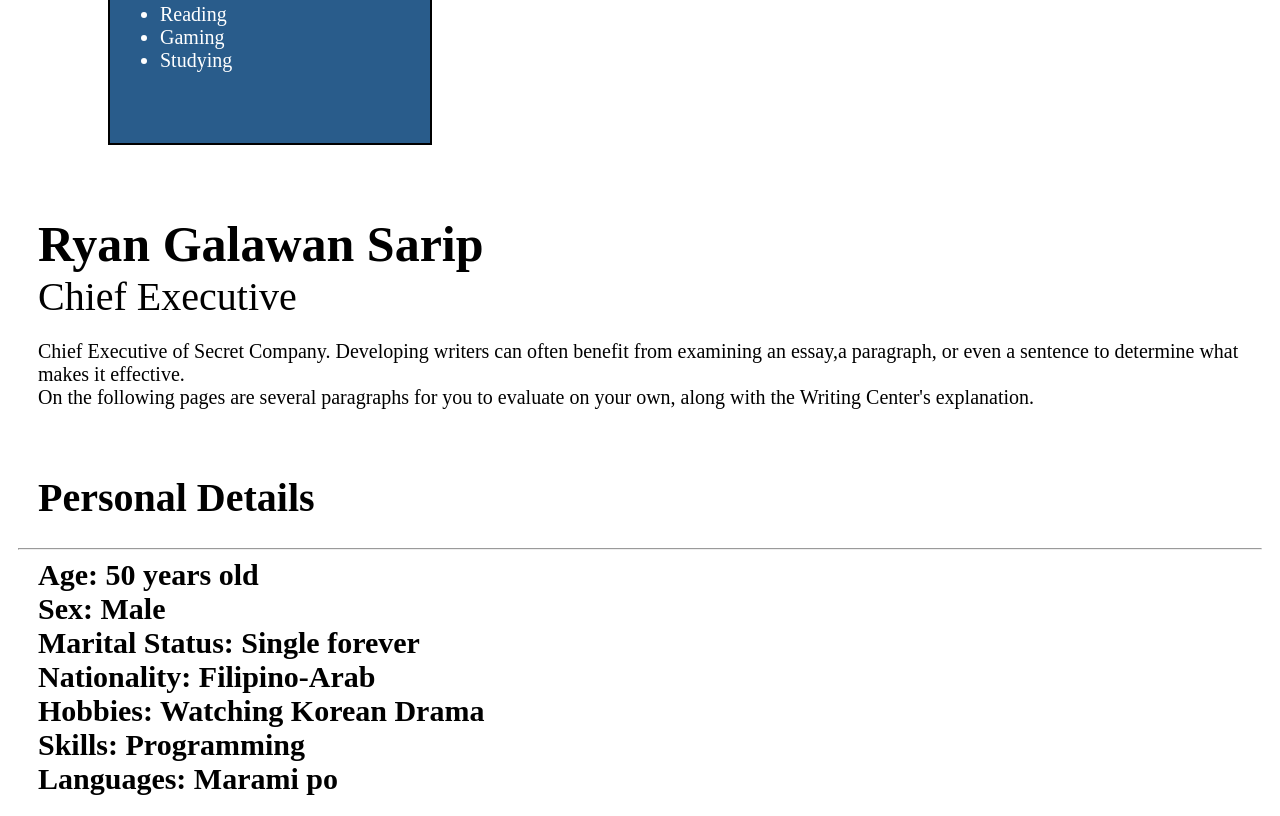
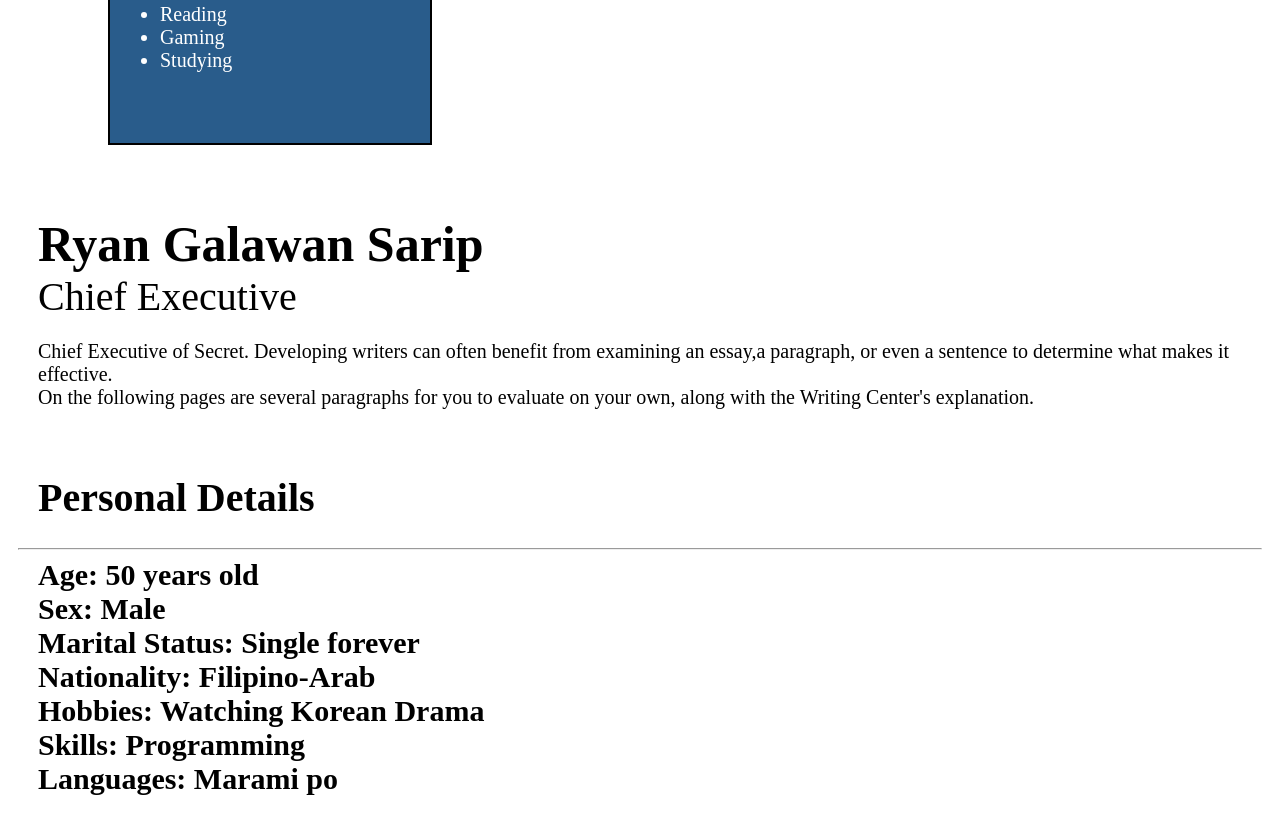
Before and after one commit to ryan-20/saripR.github.io, a plain HTML site: page myCV.html in a window 1280 px wide. Shown: the part 787-1603 px from the top of the page. Drawn offline with Linux system fonts and the light colour scheme.

Commit message:
new changes

```diff
--- a/myCV.html
+++ b/myCV.html
@@ -69,7 +69,7 @@
             <label style="text-align:left; font-size: 50px; margin-left: 20px;"><b>Ryan Galawan Sarip</b></label><br>
             <label style="text-align:left; font-size: 40px; margin-left: 20px">Chief Executive</label><br>
             <p style="text-align:left; font-size: 20px; margin-left: 20px">
-                Chief Executive of Secret Company. Developing writers can often benefit from examining an essay,a paragraph, or even a sentence to determine what makes it effective.<br>
+                Chief Executive of Secret. Developing writers can often benefit from examining an essay,a paragraph, or even a sentence to determine what makes it effective.<br>
                 On the following pages are several paragraphs for you to evaluate on your own, along with the Writing Center's explanation.
             </p>
             <br>
```
Also changed, not shown: me.jpg (added), own.jpg (added).
